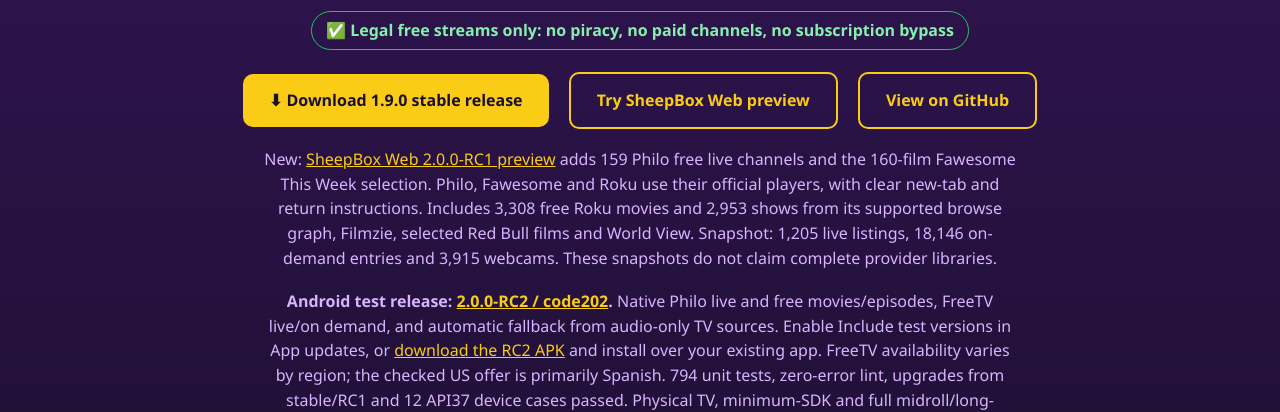
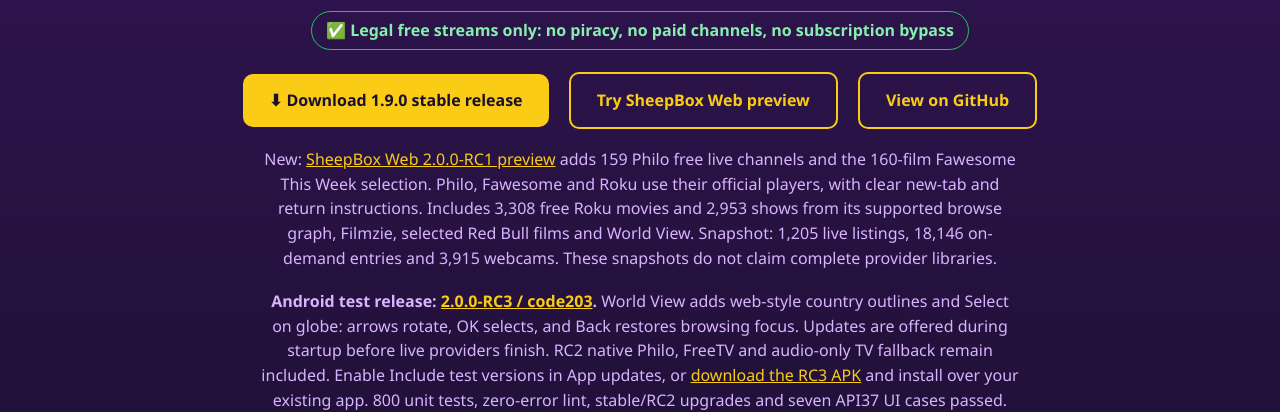
Before and after one commit to sheepman90s/sheepbox-releases, a plain HTML site: page docs/index.html in a window 1280 px wide. Shown: the part 540-952 px from the top of the page. Drawn offline with Linux system fonts and the light colour scheme.

Commit message:
Publish RC3 globe selection and startup update notes

```diff
--- a/docs/index.html
+++ b/docs/index.html
@@ -80,7 +80,7 @@ th{color:var(--lav)}
   <a class="btn alt" href="watch/">Try SheepBox Web preview</a>
   <a class="btn alt" href="https://github.com/sheepman90s/sheepbox-releases">View on GitHub</a>
   <p class="release-note">New: <a href="watch/">SheepBox Web 2.0.0-RC1 preview</a> adds 159 Philo free live channels and the 160-film Fawesome This Week selection. Philo, Fawesome and Roku use their official players, with clear new-tab and return instructions. Includes 3,308 free Roku movies and 2,953 shows from its supported browse graph, Filmzie, selected Red Bull films and World View. Snapshot: 1,205 live listings, 18,146 on-demand entries and 3,915 webcams. These snapshots do not claim complete provider libraries.</p>
-  <p class="release-note"><strong>Android test release: <a href="https://github.com/sheepman90s/sheepbox-releases/releases/tag/v2.0.0-RC2">2.0.0-RC2 / code202</a>.</strong> Native Philo live and free movies/episodes, FreeTV live/on demand, and automatic fallback from audio-only TV sources. Enable Include test versions in App updates, or <a href="https://github.com/sheepman90s/sheepbox-releases/releases/download/v2.0.0-RC2/sheepbox-tv-vod-2.0.0-RC2-release.apk">download the RC2 APK</a> and install over your existing app. FreeTV availability varies by region; the checked US offer is primarily Spanish. 794 unit tests, zero-error lint, upgrades from stable/RC1 and 12 API37 device cases passed. Physical TV, minimum-SDK and full midroll/long-duration acceptance remain open. Stable 1.9.0 and the web preview are unchanged.</p>
+  <p class="release-note"><strong>Android test release: <a href="https://github.com/sheepman90s/sheepbox-releases/releases/tag/v2.0.0-RC3">2.0.0-RC3 / code203</a>.</strong> World View adds web-style country outlines and Select on globe: arrows rotate, OK selects, and Back restores browsing focus. Updates are offered during startup before live providers finish. RC2 native Philo, FreeTV and audio-only TV fallback remain included. Enable Include test versions in App updates, or <a href="https://github.com/sheepman90s/sheepbox-releases/releases/download/v2.0.0-RC3/sheepbox-tv-vod-2.0.0-RC3-release.apk">download the RC3 APK</a> and install over your existing app. 800 unit tests, zero-error lint, stable/RC2 upgrades and seven API37 UI cases passed. Physical TV remote/graphics and minimum-SDK acceptance remain open. Record by name remains planned. Stable 1.9.0 and the web preview are unchanged.</p>
   <p class="release-note"><strong>Current stable release: <a href="https://github.com/sheepman90s/sheepbox-releases/releases/tag/v1.9.0">1.9.0</a>.</strong> Promotes RC14 with NASA+, Red Bull TV, Popcornflix, Runtime and PBS KIDS, AsianCrush, Midnight Pulp and Haystack News; personal backups, private in-app reports, reorganized settings, additional guides, optional vSeeBox playback optimization, and catalogue/artwork recovery. AsianCrush, Midnight Pulp and Haystack finish their first catalogue load before browsing, then reopen from saved caches. Version code 200.</p>
   <p class="release-note">766 unit tests and zero-error lint passed for code200. The existing signing certificate and package/version were verified. RC14 provider/device evidence carries forward; online playback checks were not repeated for this promotion.</p>
   <p class="release-note">Red Bull TV availability varies by region. Breaking the Ice currently has no season collections in the official API. Publisher ad requests are retained; actual filled-ad completion remains unverified.</p>
```
Also changed, not shown: 3 other files.
